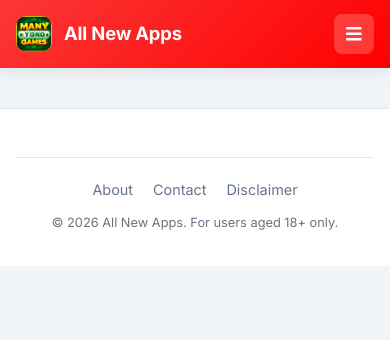
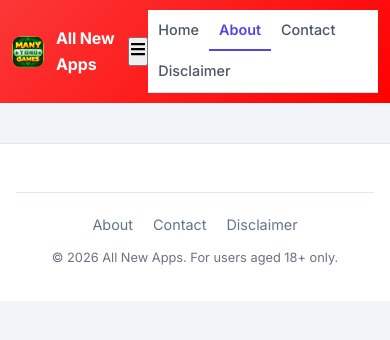
Before and after one commit to manyyono-commits/Refer-and-Earn, a React (Vite) app: page /about in a window 390 px wide. Shown: the top 340 px of the page. Built offline with nearby package versions, Linux system fonts and the light colour scheme; no server answers.

Commit message:
Update Header styles for better layout and design
Refactor header styles to improve layout and responsiveness.

```diff
--- a/src/components/layout/Header.module.css
+++ b/src/components/layout/Header.module.css
@@ -1,14 +1,18 @@
-.header {
+/* Sticky wrapper keeps both rows pinned to the top */
+.headerWrap {
   position: sticky;
   top: 0;
   z-index: 50;
+  box-shadow: var(--shadow-md);
+}
+
+/* Top row: brand / logo — keeps the gradient */
+.header {
   display: flex;
   align-items: center;
-  justify-content: space-between;
-  padding: 16px 20px;
+  padding: 14px 20px;
   background: var(--header-gradient);
   color: #fff;
-  box-shadow: var(--shadow-md);
 }
 
 .brand {
@@ -30,79 +34,79 @@
   letter-spacing: -0.01em;
 }
 
-.menuToggle {
-  display: none;
-  background: rgba(255, 255, 255, 0.2);
-  border: none;
-  color: #fff;
-  width: 40px;
-  height: 40px;
-  border-radius: var(--radius-sm);
-  font-size: 1.1rem;
-  align-items: center;
-  justify-content: center;
+/* Second row: nav links — white background + thin bottom line */
+.nav {
+  background: #fff;
+  border-bottom: 1px solid #e5e7eb;
+  padding: 0 20px;
+  display: flex;
+  justify-content: space-around;
 }
 
 .navMenu {
   display: flex;
-  gap: 6px;
+  gap: 4px;
+  flex-wrap: wrap;
 }
 
 .navItem {
-  display: inline-flex;
+  display: flex;
+  flex-direction: column;
   align-items: center;
-  gap: 6px;
-  padding: 8px 14px;
-  border-radius: var(--radius-sm);
+  gap: 1px;
+  padding: 10px 14px;
   font-weight: 500;
-  font-size: 0.95rem;
-  transition: background var(--transition);
+  font-size: 0.9rem;
+  color: #4b5563;
+  white-space: nowrap;
+  transition: color var(--transition), background var(--transition);
+  border-bottom: 2px solid transparent;
 }
 
-.navItem:hover,
+.navItem:hover {
+  color: #111827;
+  background: #f3f4f6;
+}
+
 .active {
-  background: rgba(255, 255, 255, 0.2);
+  color: #4f46e5;
+  border-bottom-color: #4f46e5;
+  font-weight: 600;
 }
 
 .telegram {
-  background: rgba(255, 255, 255, 0.3);
+  color: #0088cc;
+  font-weight: 600;
+}
+
+.telegram:hover {
+  background: #e0f2fe;
 }
 
 @media (max-width: 768px) {
   .header {
-    padding: 14px 16px;
+    padding: 10px 12px;
   }
 
   .logo {
-    width: 36px;
-    height: 36px;
+    width: 32px;
+    height: 32px;
   }
 
-  .menuToggle {
-    display: inline-flex;
+  .siteTitle {
+    font-size: 1rem;
   }
 
   .nav {
-    position: absolute;
-    top: 100%;
-    left: 0;
-    right: 0;
-    background: var(--header-gradient);
-    max-height: 0;
-    overflow: hidden;
-    transition: max-height 0.3s ease;
-  }
-
-  .nav.open {
-    max-height: 400px;
+    padding: 0 0px;
   }
 
   .navMenu {
-    flex-direction: column;
-    padding: 8px 16px 16px;
+    gap: 0;
   }
 
   .navItem {
-    width: 100%;
+    padding: 8px 10px;
+    font-size: .90rem;
   }
 }
```
